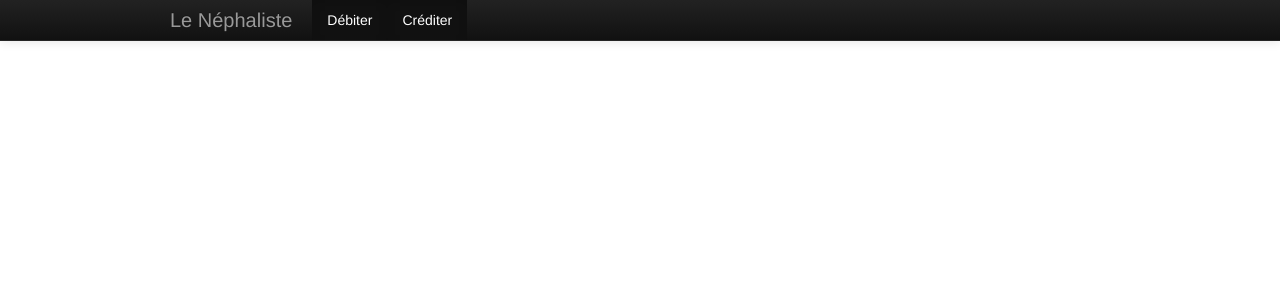
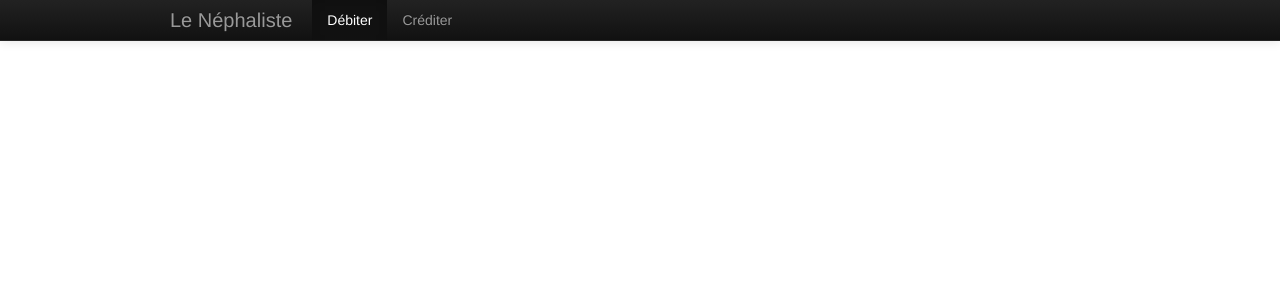
Before and after one commit to Laug/nephaliste2, a Django app: a page that uses gestion/templates/gestion/base.html in a window 1280 px wide. Shown: the top 300 px of the page. Run offline with Django 3.2, Linux system fonts and the light colour scheme; parts of the project's set-up code (start-up, migrations or seed data) failed here and were passed over.

Commit message:
Handling of styles in nav bar for active page

```diff
--- a/gestion/templates/gestion/base.html
+++ b/gestion/templates/gestion/base.html
@@ -21,8 +21,8 @@
           <a class="brand" href="#">Le Néphaliste</a>
           <div class="nav-collapse collapse">
             <ul class="nav">
-              <li class="active"><a href="{% url 'gestion.views.debit' %}">Débiter</a></li>
-              <li class="active"><a href="{% url 'gestion.views.credit' %}">Créditer</a></li>
+              <li class="{% block active_debit %} {% endblock %}"><a href="{% url 'gestion.views.debit' %}">Débiter</a></li>
+              <li class="{% block active_credit %} {% endblock %}"><a href="{% url 'gestion.views.credit' %}">Créditer</a></li>
             </ul>
           </div><!--/.nav-collapse -->
         </div>
--- a/gestion/templates/gestion/credit.html
+++ b/gestion/templates/gestion/credit.html
@@ -1,5 +1,5 @@
 {% extends "gestion/base.html" %}
-
+{% block active_credit %}active{% endblock %}
 {% block content %}
 <form>
 {{ form }}
--- a/gestion/templates/gestion/debit.html
+++ b/gestion/templates/gestion/debit.html
@@ -1,5 +1,5 @@
 {% extends "gestion/base.html" %}
-
+{% block active_debit %}active{% endblock %}
 {% block content %}
 <form>
 {{ form }}
```
